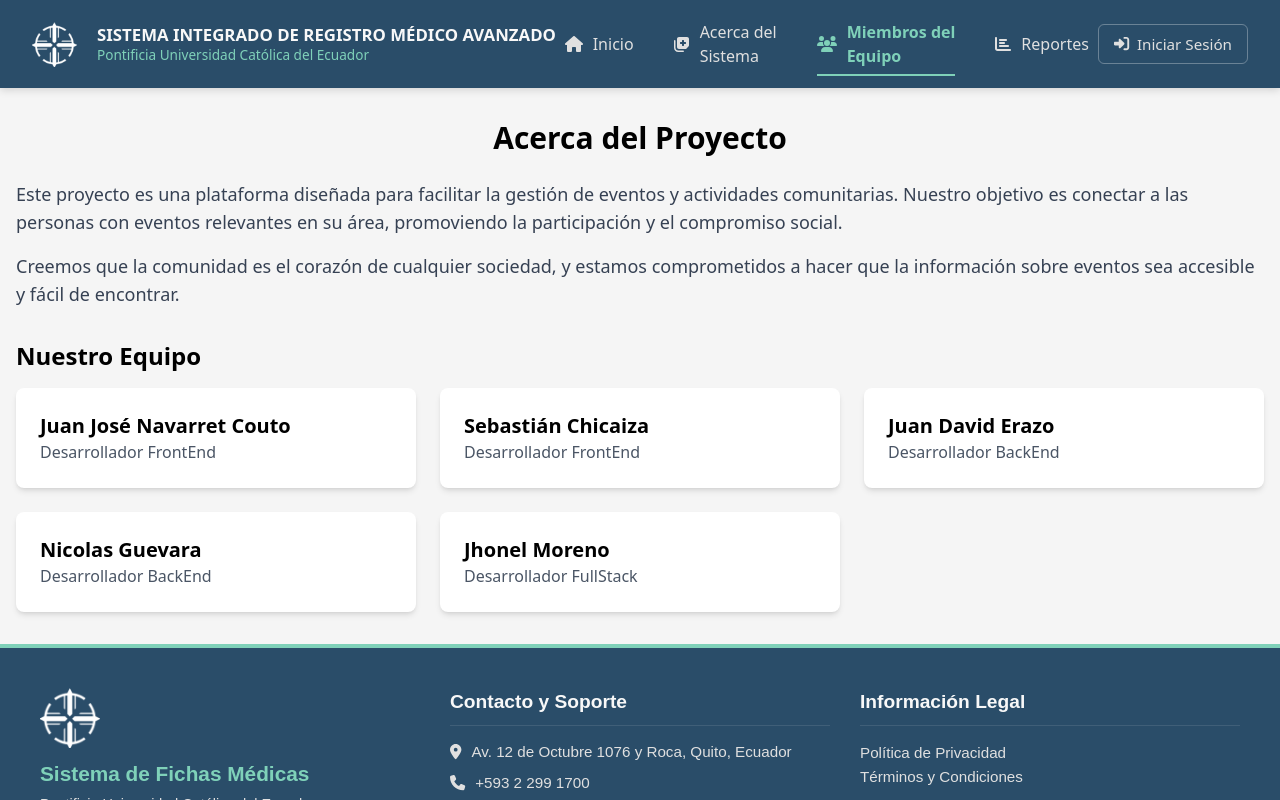
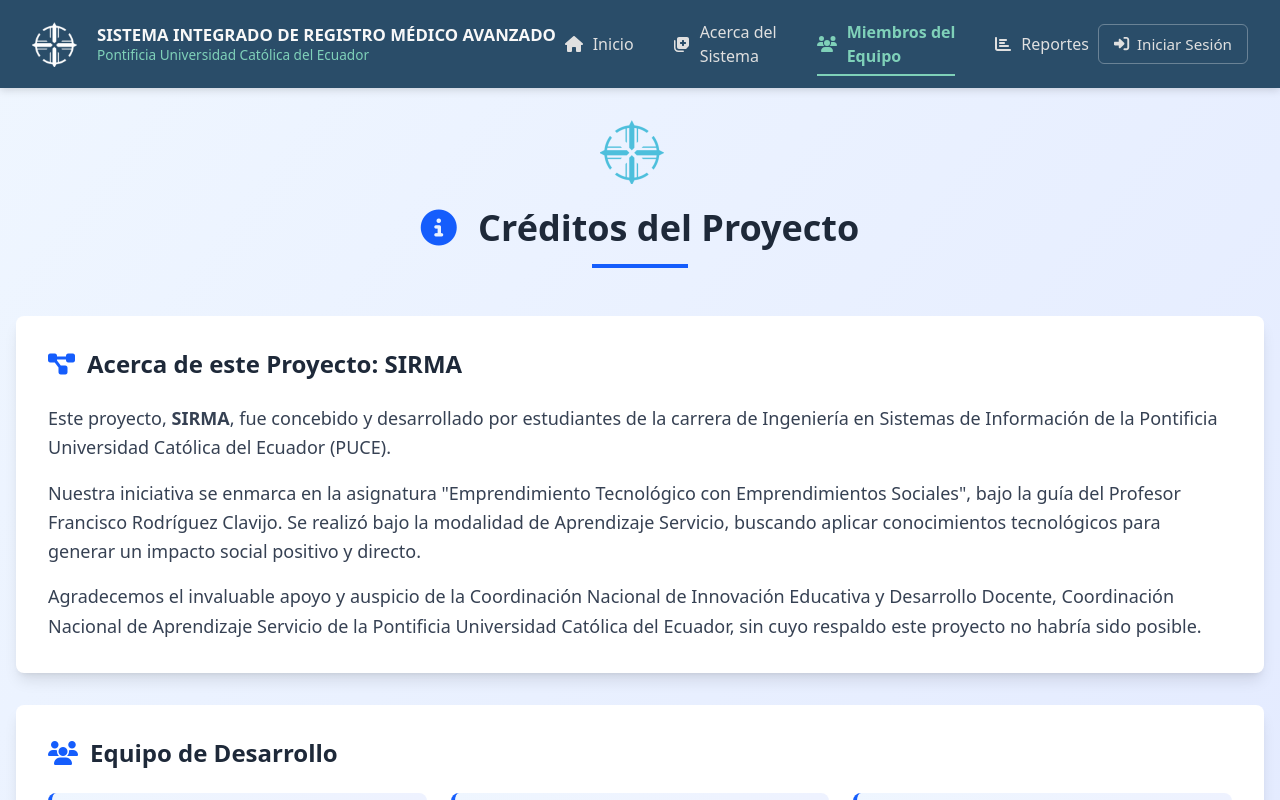
Before and after one commit to SebasChicaiza/sirma-vue, a Vue app: page /miembros-del-equipo in a window 1280 px wide. Built offline with nearby package versions, Linux system fonts and the light colour scheme.

Commit message:
Modificación en  MiembrosEquipo.vue

```diff
--- a/src/views/MiembrosEquipo.vue
+++ b/src/views/MiembrosEquipo.vue
@@ -1,37 +1,302 @@
 <template>
-  <div class="container mx-auto px-4 py-8">
-    <h1 class="text-3xl font-bold text-center mb-6">Acerca del Proyecto</h1>
-    <p class="text-lg text-gray-700 mb-4">
-      Este proyecto es una plataforma diseñada para facilitar la gestión de eventos y actividades
-      comunitarias. Nuestro objetivo es conectar a las personas con eventos relevantes en su área,
-      promoviendo la participación y el compromiso social.
-    </p>
-    <p class="text-lg text-gray-700 mb-4">
-      Creemos que la comunidad es el corazón de cualquier sociedad, y estamos comprometidos a hacer
-      que la información sobre eventos sea accesible y fácil de encontrar.
-    </p>
-    <h2 class="text-2xl font-semibold mt-8 mb-4">Nuestro Equipo</h2>
-    <div class="grid grid-cols-1 sm:grid-cols-2 lg:grid-cols-3 gap-6">
-      <div class="bg-white p-6 rounded-lg shadow-md">
-        <h3 class="text-xl font-semibold">Juan José Navarret Couto</h3>
-        <p class="text-gray-600">Desarrollador FrontEnd</p>
+  <div class="min-h-screen bg-gradient-to-br from-blue-50 to-indigo-100">
+    <div class="container mx-auto px-4 py-8">
+      <!-- Header Section -->
+      <div class="text-center mb-12 animate-fade-in-down">
+        <div class="flex justify-center items-center mb-6">
+          <img
+            src="/src/assets/images/puce-logo.png"
+            alt="PUCE Logo"
+            class="h-16 w-auto mr-4 animate-bounce-in"
+          />
+        </div>
+        <h1 class="text-4xl font-bold text-gray-800 mb-4 animate-fade-in-up">
+          <i class="fas fa-info-circle text-blue-600 mr-3"></i>
+          Créditos del Proyecto
+        </h1>
+        <div class="w-24 h-1 bg-blue-600 mx-auto animate-expand"></div>
       </div>
-      <div class="bg-white p-6 rounded-lg shadow-md">
-        <h3 class="text-xl font-semibold">Sebastián Chicaiza</h3>
-        <p class="text-gray-600">Desarrollador FrontEnd</p>
+
+      <!-- About Project Section -->
+      <div class="bg-white rounded-lg shadow-lg p-8 mb-8 animate-slide-in-left">
+        <h2 class="text-2xl font-bold text-gray-800 mb-6 flex items-center">
+          <i class="fas fa-project-diagram text-blue-600 mr-3"></i>
+          Acerca de este Proyecto: SIRMA
+        </h2>
+        <div class="space-y-4 text-gray-700">
+          <p class="text-lg leading-relaxed">
+            Este proyecto, <strong>SIRMA</strong>, fue concebido y desarrollado por estudiantes de la carrera de
+            Ingeniería en Sistemas de Información de la Pontificia Universidad Católica del Ecuador (PUCE).
+          </p>
+          <p class="text-lg leading-relaxed">
+            Nuestra iniciativa se enmarca en la asignatura "Emprendimiento Tecnológico con Emprendimientos Sociales",
+            bajo la guía del Profesor Francisco Rodríguez Clavijo. Se realizó bajo la modalidad de Aprendizaje Servicio,
+            buscando aplicar conocimientos tecnológicos para generar un impacto social positivo y directo.
+          </p>
+          <p class="text-lg leading-relaxed">
+            Agradecemos el invaluable apoyo y auspicio de la Coordinación Nacional de Innovación Educativa y
+            Desarrollo Docente, Coordinación Nacional de Aprendizaje Servicio de la Pontificia Universidad
+            Católica del Ecuador, sin cuyo respaldo este proyecto no habría sido posible.
+          </p>
+        </div>
       </div>
-      <div class="bg-white p-6 rounded-lg shadow-md">
-        <h3 class="text-xl font-semibold">Juan David Erazo</h3>
-        <p class="text-gray-600">Desarrollador BackEnd</p>
+
+      <!-- Development Team Section -->
+      <div class="bg-white rounded-lg shadow-lg p-8 mb-8 animate-slide-in-right">
+        <h2 class="text-2xl font-bold text-gray-800 mb-6 flex items-center">
+          <i class="fas fa-users text-blue-600 mr-3"></i>
+          Equipo de Desarrollo
+        </h2>
+        <div class="grid grid-cols-1 md:grid-cols-2 lg:grid-cols-3 gap-6">
+          <div class="bg-gradient-to-r from-blue-50 to-indigo-50 p-6 rounded-lg border-l-4 border-blue-600 animate-fade-in-up animation-delay-100">
+            <div class="flex items-center mb-3">
+              <i class="fas fa-user-tie text-blue-600 mr-2"></i>
+              <h3 class="text-xl font-semibold text-gray-800">Juan José Navarrete</h3>
+            </div>
+            <p class="text-gray-600 flex items-center">
+              <i class="fas fa-code text-green-600 mr-2"></i>
+              Desarrollador FrontEnd
+            </p>
+          </div>
+          <div class="bg-gradient-to-r from-blue-50 to-indigo-50 p-6 rounded-lg border-l-4 border-blue-600 animate-fade-in-up animation-delay-200">
+            <div class="flex items-center mb-3">
+              <i class="fas fa-user-tie text-blue-600 mr-2"></i>
+              <h3 class="text-xl font-semibold text-gray-800">Sebastián Chicaiza</h3>
+            </div>
+            <p class="text-gray-600 flex items-center">
+              <i class="fas fa-code text-green-600 mr-2"></i>
+              Desarrollador FrontEnd
+            </p>
+          </div>
+          <div class="bg-gradient-to-r from-blue-50 to-indigo-50 p-6 rounded-lg border-l-4 border-blue-600 animate-fade-in-up animation-delay-300">
+            <div class="flex items-center mb-3">
+              <i class="fas fa-user-tie text-blue-600 mr-2"></i>
+              <h3 class="text-xl font-semibold text-gray-800">Juan David Erazo</h3>
+            </div>
+            <p class="text-gray-600 flex items-center">
+              <i class="fas fa-server text-purple-600 mr-2"></i>
+              Desarrollador BackEnd
+            </p>
+          </div>
+          <div class="bg-gradient-to-r from-blue-50 to-indigo-50 p-6 rounded-lg border-l-4 border-blue-600 animate-fade-in-up animation-delay-400">
+            <div class="flex items-center mb-3">
+              <i class="fas fa-user-tie text-blue-600 mr-2"></i>
+              <h3 class="text-xl font-semibold text-gray-800">Nicolas Guevara</h3>
+            </div>
+            <p class="text-gray-600 flex items-center">
+              <i class="fas fa-server text-purple-600 mr-2"></i>
+              Desarrollador BackEnd
+            </p>
+          </div>
+          <div class="bg-gradient-to-r from-blue-50 to-indigo-50 p-6 rounded-lg border-l-4 border-blue-600 animate-fade-in-up animation-delay-500">
+            <div class="flex items-center mb-3">
+              <i class="fas fa-user-tie text-blue-600 mr-2"></i>
+              <h3 class="text-xl font-semibold text-gray-800">Jhonel Moreno</h3>
+            </div>
+            <p class="text-gray-600 flex items-center">
+              <i class="fas fa-layer-group text-orange-600 mr-2"></i>
+              Desarrollador FullStack
+            </p>
+          </div>
+        </div>
       </div>
-      <div class="bg-white p-6 rounded-lg shadow-md">
-        <h3 class="text-xl font-semibold">Nicolas Guevara</h3>
-        <p class="text-gray-600">Desarrollador BackEnd</p>
+
+      <!-- Professor Section -->
+      <div class="bg-white rounded-lg shadow-lg p-8 mb-8 animate-slide-in-left">
+        <h2 class="text-2xl font-bold text-gray-800 mb-6 flex items-center">
+          <i class="fas fa-chalkboard-teacher text-blue-600 mr-3"></i>
+          Profesor Guía
+        </h2>
+        <div class="bg-gradient-to-r from-yellow-50 to-orange-50 p-6 rounded-lg border-l-4 border-yellow-600 animate-fade-in-up animation-delay-600">
+          <div class="flex items-center mb-3">
+            <i class="fas fa-user-graduate text-yellow-600 mr-2"></i>
+            <h3 class="text-xl font-semibold text-gray-800">Ing. Francisco Rodríguez Clavijo</h3>
+          </div>
+          <p class="text-gray-600 flex items-center">
+            <i class="fas fa-university text-blue-600 mr-2"></i>
+            Profesor de Emprendimiento Tecnológico
+          </p>
+        </div>
       </div>
-      <div class="bg-white p-6 rounded-lg shadow-md">
-        <h3 class="text-xl font-semibold">Jhonel Moreno</h3>
-        <p class="text-gray-600">Desarrollador FullStack</p>
+
+      <!-- Supporting Institutions Section -->
+      <div class="bg-white rounded-lg shadow-lg p-8 animate-slide-in-right">
+        <h2 class="text-2xl font-bold text-gray-800 mb-6 flex items-center">
+          <i class="fas fa-hands-helping text-blue-600 mr-3"></i>
+          Instituciones de Apoyo
+        </h2>
+        <div class="space-y-4">
+          <div class="bg-gradient-to-r from-purple-50 to-pink-50 p-6 rounded-lg border-l-4 border-purple-600 animate-fade-in-up animation-delay-700">
+            <div class="flex items-center mb-2">
+              <i class="fas fa-university text-purple-600 mr-2"></i>
+              <h3 class="text-lg font-semibold text-gray-800">Pontificia Universidad Católica del Ecuador (PUCE)</h3>
+            </div>
+            <p class="text-gray-600 text-sm">Coordinación Nacional de Innovación Educativa y Desarrollo Docente</p>
+          </div>
+          <div class="bg-gradient-to-r from-green-50 to-teal-50 p-6 rounded-lg border-l-4 border-green-600 animate-fade-in-up animation-delay-800">
+            <div class="flex items-center mb-2">
+              <i class="fas fa-heart text-green-600 mr-2"></i>
+              <h3 class="text-lg font-semibold text-gray-800">Coordinación Nacional de Aprendizaje Servicio</h3>
+            </div>
+            <p class="text-gray-600 text-sm">Pontificia Universidad Católica del Ecuador</p>
+          </div>
+        </div>
       </div>
+
+      <!-- Footer -->
+
     </div>
   </div>
 </template>
+
+<style scoped>
+/* Animaciones personalizadas */
+@keyframes fadeInDown {
+  from {
+    opacity: 0;
+    transform: translateY(-30px);
+  }
+  to {
+    opacity: 1;
+    transform: translateY(0);
+  }
+}
+
+@keyframes fadeInUp {
+  from {
+    opacity: 0;
+    transform: translateY(30px);
+  }
+  to {
+    opacity: 1;
+    transform: translateY(0);
+  }
+}
+
+@keyframes slideInLeft {
+  from {
+    opacity: 0;
+    transform: translateX(-50px);
+  }
+  to {
+    opacity: 1;
+    transform: translateX(0);
+  }
+}
+
+@keyframes slideInRight {
+  from {
+    opacity: 0;
+    transform: translateX(50px);
+  }
+  to {
+    opacity: 1;
+    transform: translateX(0);
+  }
+}
+
+@keyframes bounceIn {
+  0% {
+    opacity: 0;
+    transform: scale(0.3);
+  }
+  50% {
+    opacity: 1;
+    transform: scale(1.05);
+  }
+  70% {
+    transform: scale(0.9);
+  }
+  100% {
+    opacity: 1;
+    transform: scale(1);
+  }
+}
+
+@keyframes expand {
+  from {
+    width: 0;
+  }
+  to {
+    width: 6rem;
+  }
+}
+
+/* Clases de animación */
+.animate-fade-in-down {
+  animation: fadeInDown 0.8s ease-out;
+}
+
+.animate-fade-in-up {
+  animation: fadeInUp 0.8s ease-out;
+}
+
+.animate-slide-in-left {
+  animation: slideInLeft 0.8s ease-out;
+}
+
+.animate-slide-in-right {
+  animation: slideInRight 0.8s ease-out;
+}
+
+.animate-bounce-in {
+  animation: bounceIn 1s ease-out;
+}
+
+.animate-expand {
+  animation: expand 1s ease-out 0.5s both;
+}
+
+/* Delays de animación */
+.animation-delay-100 {
+  animation-delay: 0.1s;
+}
+
+.animation-delay-200 {
+  animation-delay: 0.2s;
+}
+
+.animation-delay-300 {
+  animation-delay: 0.3s;
+}
+
+.animation-delay-400 {
+  animation-delay: 0.4s;
+}
+
+.animation-delay-500 {
+  animation-delay: 0.5s;
+}
+
+.animation-delay-600 {
+  animation-delay: 0.6s;
+}
+
+.animation-delay-700 {
+  animation-delay: 0.7s;
+}
+
+.animation-delay-800 {
+  animation-delay: 0.8s;
+}
+
+.animation-delay-900 {
+  animation-delay: 0.9s;
+}
+
+/* Transiciones suaves para interacciones */
+.bg-white {
+  transition: transform 0.3s ease, box-shadow 0.3s ease;
+}
+
+.bg-white:hover {
+  transform: translateY(-2px);
+  box-shadow: 0 20px 25px -5px rgba(0, 0, 0, 0.1), 0 10px 10px -5px rgba(0, 0, 0, 0.04);
+}
+
+/* Efectos de hover para las tarjetas del equipo */
+.bg-gradient-to-r:hover {
+  transform: translateY(-5px);
+  transition: transform 0.3s ease;
+}
+</style>
```
